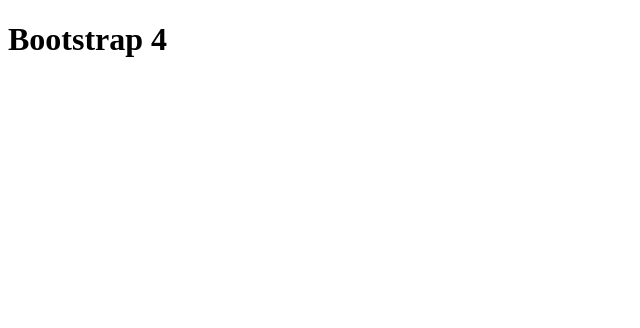
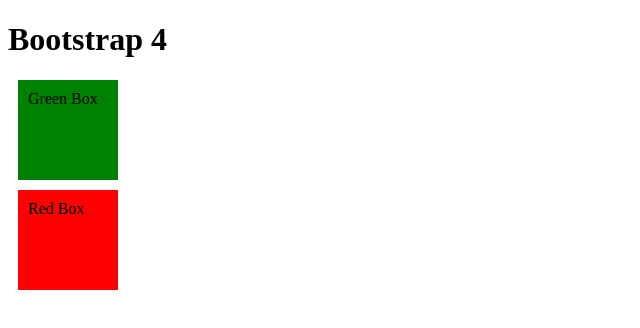
Before and after one commit to kingluddite/week-02-review-bootstrap, a plain HTML site: page index.html in a window 1280 px wide. Shown: the whole page, without its empty margins (0-640 px from the left). Drawn offline with Linux system fonts and the light colour scheme.

Commit message:
Add external global css

```diff
--- /dev/null
+++ b/assets/css/style.css
@@ -0,0 +1,26 @@
+/* apply a natural box layout model to all elements, but allowing components to change */
+html {
+  box-sizing: border-box;
+}
+
+*,
+*:before,
+*:after {
+  box-sizing: inherit;
+}
+
+/* Top Right Bottom Left (TRBL) */
+.box {
+  width: 100px;
+  height: 100px;
+  margin: 10px;
+  padding: 10px;
+}
+
+.red-box {
+  background-color: red;
+}
+
+.green-box {
+  background-color: green;
+}
--- a/index.html
+++ b/index.html
@@ -6,10 +6,13 @@
   <meta http-equiv="X-UA-Compatible" content="IE=edge">
   <meta name="viewport" content="width=device-width, initial-scale=1.0">
   <title>Week 02 - Workshop - Boostrap</title>
+  <link rel="stylesheet" href="./assets/css/style.css">
 </head>
 
 <body>
   <h1>Bootstrap 4</h1>
+  <div class="green-box box">Green Box</div>
+  <div class="red-box box">Red Box</div>
 </body>
 
 </html>
```
